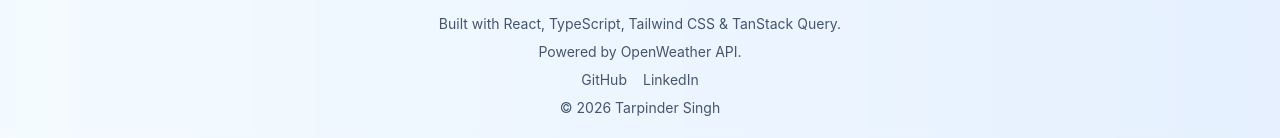
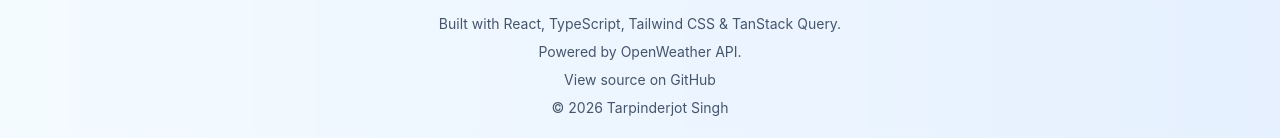
Before and after one commit to Tarp96/WeatherDashboard, a React (Vite) app: page / in a window 1280 px wide. Shown: the part 814-952 px from the top of the page. Built offline with nearby package versions, Linux system fonts and the light colour scheme; no server answers.

Commit message:
refactor: Add github link to Footer, change HomePage to use flexxbox

```diff
--- a/src/components/layout/Footer.tsx
+++ b/src/components/layout/Footer.tsx
@@ -8,11 +8,12 @@ export const Footer = () => {
           <p>Powered by OpenWeather API.</p>
 
           <div className="flex gap-4">
-            <a href="#">GitHub</a>
-            <a href="#">LinkedIn</a>
+            <a href="https://github.com/Tarp96/WeatherDashboard">
+              View source on GitHub
+            </a>
           </div>
 
-          <p>© 2026 Tarpinder Singh</p>
+          <p>© 2026 Tarpinderjot Singh</p>
         </div>
       </footer>
     </>
--- a/src/pages/HomePage.tsx
+++ b/src/pages/HomePage.tsx
@@ -8,9 +8,13 @@ export const HomePage = () => {
 
   return (
     <>
-      <div className="bg-gradient-to-r from-sky-50 to-blue-100">
+      <div className="flex min-h-screen flex-col bg-gradient-to-r from-sky-50 to-blue-100">
         <Header onSearch={setSelectedCity} />
-        <WeatherOverview city={selectedCity} />
+
+        <main className="flex-1">
+          <WeatherOverview city={selectedCity} />
+        </main>
+
         <Footer />
       </div>
     </>
```
